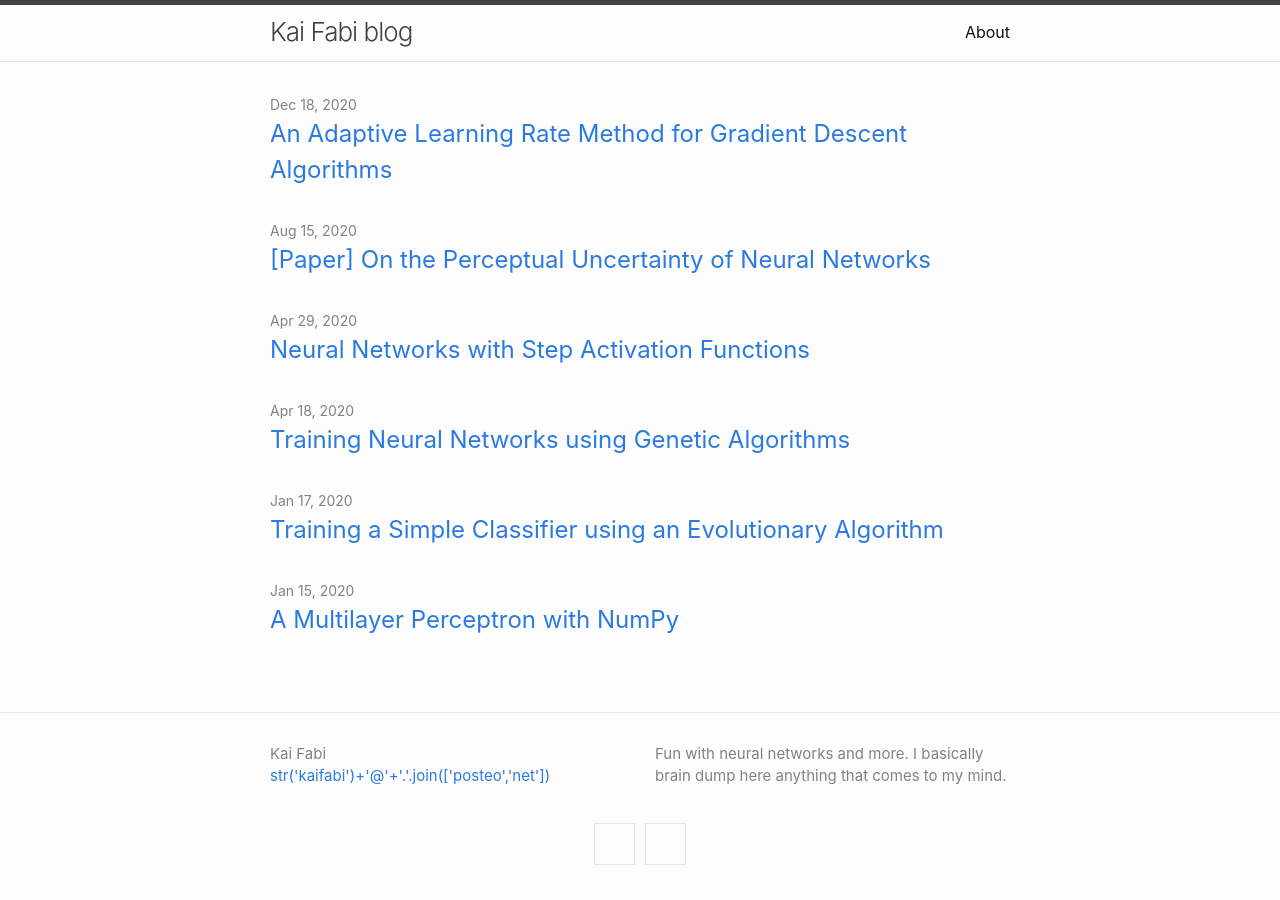
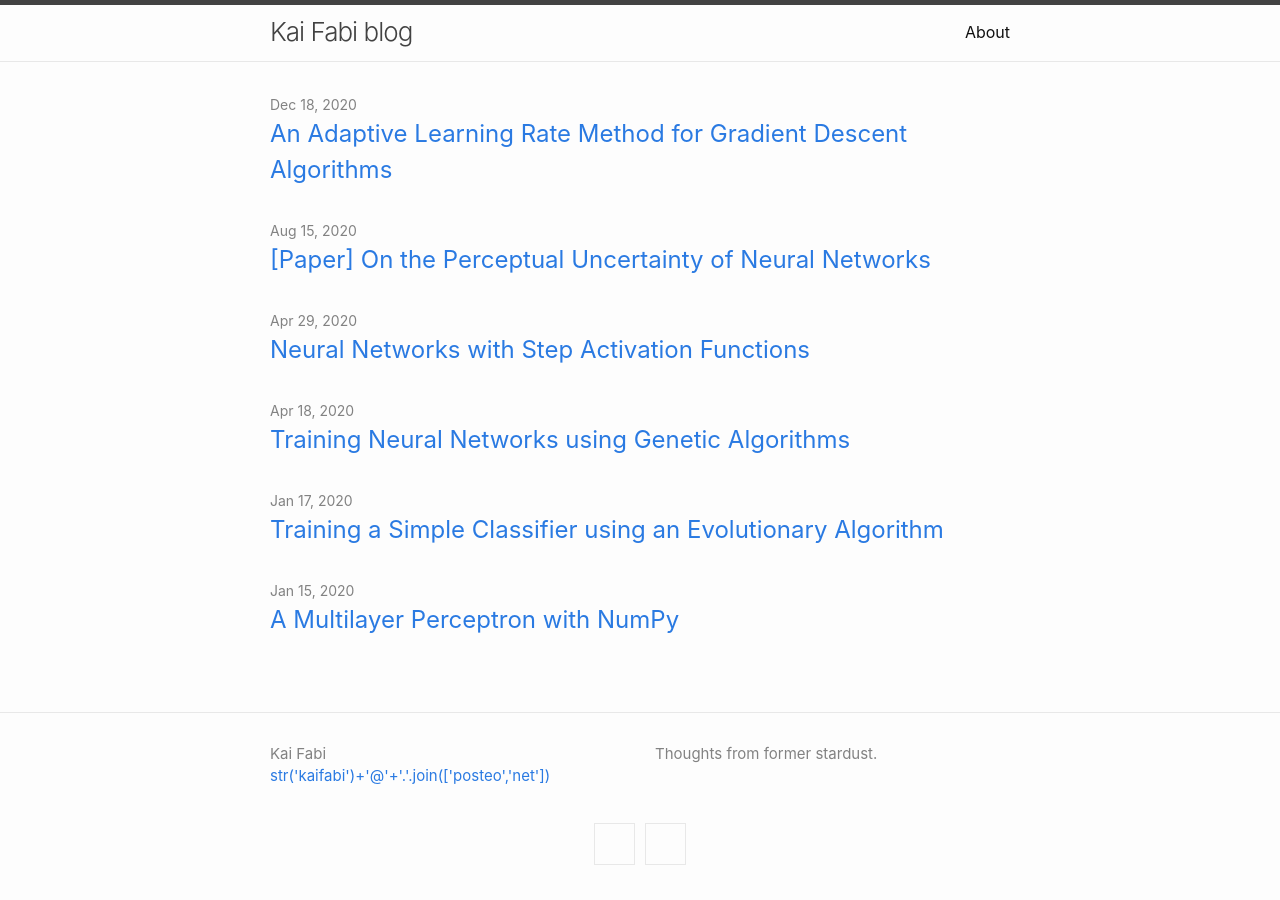
Before and after one commit to kaifishr/kaifishr.github.io, a Jekyll site: the page built from index.md, in a window 1280 px wide. Built offline with Jekyll 4.4.1, drawn with Linux system fonts in a browser that asks for light colours.

Commit message:
- Modified config and about file - Added personal image

```diff
--- a/_config.yml
+++ b/_config.yml
@@ -1,10 +1,11 @@
 title: Kai Fabi blog
+
 author:
     name: Kai Fabi
     email: str('kaifabi')+'@'+'.'.join(['posteo','net'])
 
 description: >- # this means to ignore newlines until "baseurl:"
-  Fun with neural networks and more. I basically brain dump here anything that comes to my mind.
+    Thoughts from former stardust.
 
 show_excerpts: false
 
```
Also changed, not shown: about.md (+1 -1 lines), assets/me.png (added), assets/tux.png (deleted).
